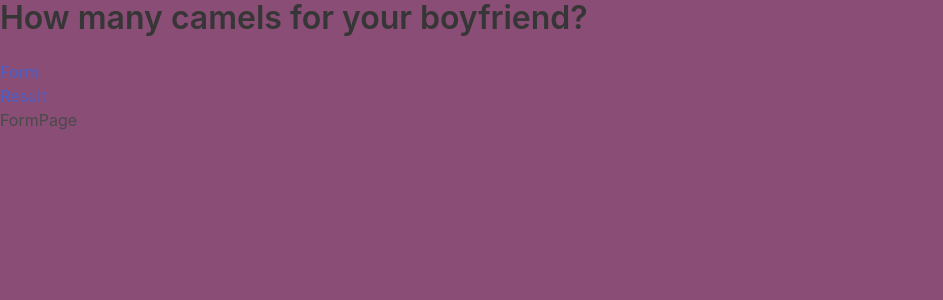
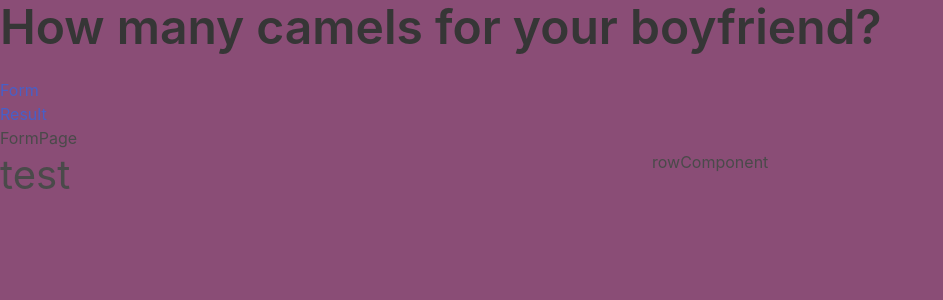
Before and after one commit to Antibioticvz/camel, a React (Create React App) app: page / in a window 1280 px wide. Shown: the top 300 px of the page, without its empty margins (0-943 px from the left). Built offline with nearby package versions, Linux system fonts and the light colour scheme.

Commit message:
fix title style

```diff
--- a/src/components/Header/Header.jsx
+++ b/src/components/Header/Header.jsx
@@ -1,6 +1,5 @@
 import React from 'react'
 
-const Header = () => <h1 className="title">How many camels for your boyfriend?</h1>
-
+const Header = () => <h1 className="title is-1">How many camels for your boyfriend?</h1>
 
 export default Header
--- a/src/screens/FormPage/FormPage.jsx
+++ b/src/screens/FormPage/FormPage.jsx
@@ -1,9 +1,15 @@
 import React from 'react'
+
+import Row from 'ui/RowWithHeader'
 
 const FormPage = () => {
     return (
         <div>
             FormPage
+            <Row {...{
+                header: 'test',
+                rowComponent: 'rowComponent'
+            }} />
         </div>
     )
 }
```
